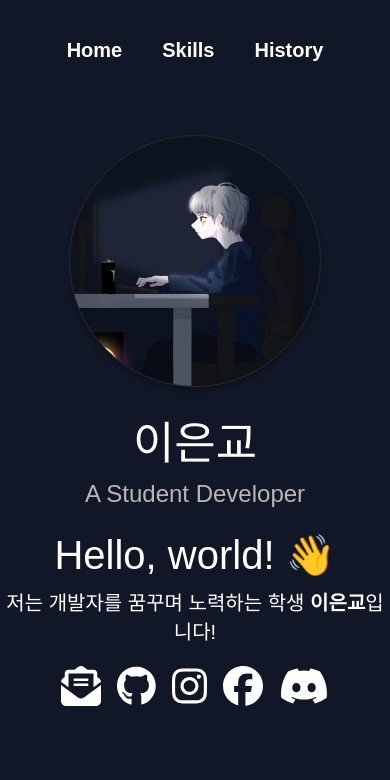
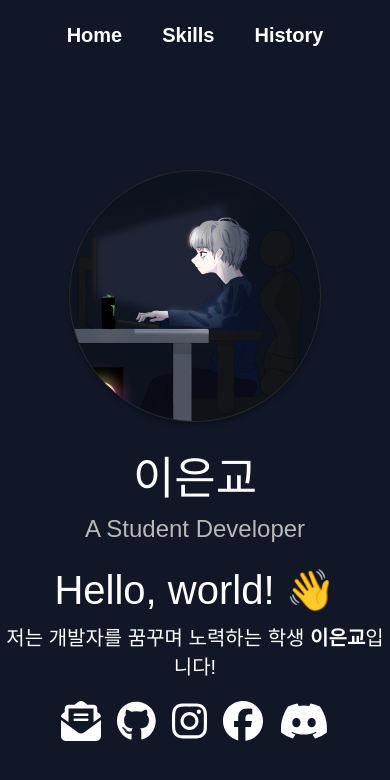
Before and after one commit to eungyolee/portfolio-2023ver, a React (Create React App) app: page / in a window 390 px wide. Shown: the top 780 px of the page. Built offline with nearby package versions, Linux system fonts and the light colour scheme; a web font is replaced by a local one.

Commit message:
헤더 디자인 변경

```diff
--- a/src/App.css
+++ b/src/App.css
@@ -42,6 +42,7 @@ body {
 @media screen and (max-width: 860px) {
   .home {
     flex-direction: column;
+    margin-top: 70px;
   }
 
   #profileCard-mobile {
--- a/src/components/Header/Header.css
+++ b/src/components/Header/Header.css
@@ -26,3 +26,10 @@
 a:hover {
   text-decoration: underline;
 }
+
+@media screen and (max-height: 890px) {
+  .header {
+    height: 30px;
+    line-height: 30px;
+  }
+}
```
